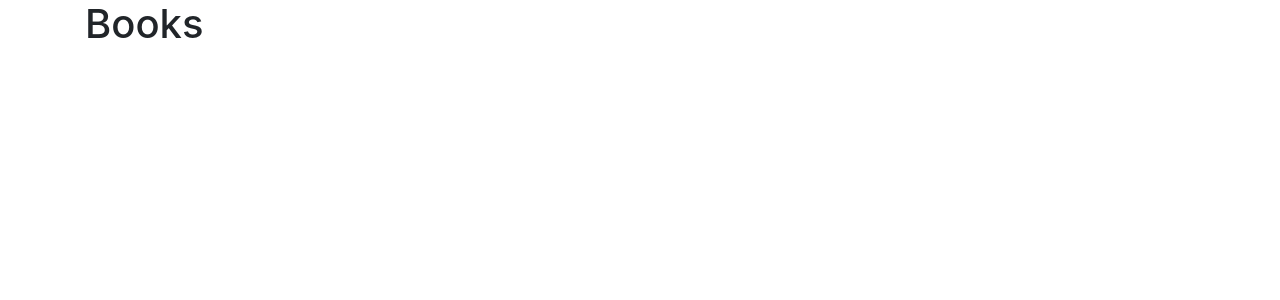
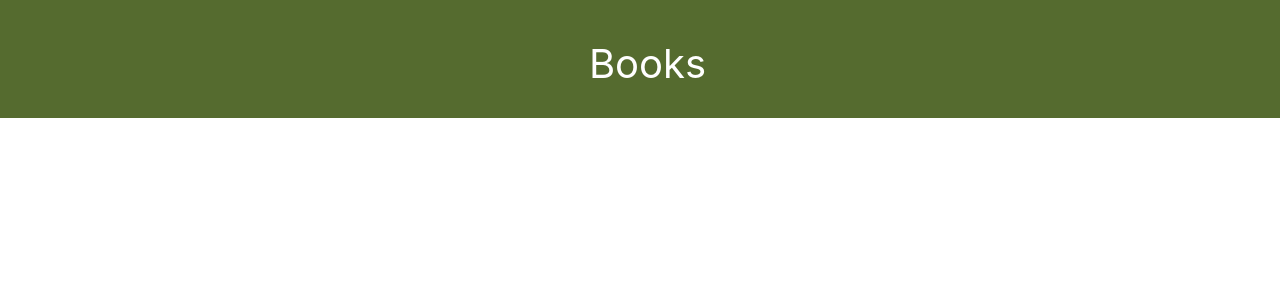
Before and after one commit to katers0259/google-books-search, a React (Create React App) app: page / in a window 1280 px wide. Shown: the top 300 px of the page. Built offline with nearby package versions, Linux system fonts and the light colour scheme.

Commit message:
linking in css for header

```diff
--- a/src/components/Header.css
+++ b/src/components/Header.css
@@ -0,0 +1,18 @@
+* {
+    box-sizing: border-box;
+    margin: 0;
+
+}
+
+header {
+    padding: 40px 0 30px 0;
+    background: darkolivegreen;
+    color: #fff;
+    text-align: center;
+}
+
+header h1 {
+    display:inline;
+    margin-left: 15px;
+    font-weight: 400;
+}
--- a/src/components/Header.js
+++ b/src/components/Header.js
@@ -1,21 +1,14 @@
 import React from 'react'
-import Container from 'react-bootstrap/Container';
-import Row from 'react-bootstrap/Row';
-import Col from 'react-bootstrap/Col';
-
+import './Header.css'
 
 
 function Header() {
     return (
         <div>
-            <Container>
-                <Row>
-                    <Col > <header>
+             <header>
                         <h1> Books</h1>
                     </header>
-                    </Col>
-                </Row>
-            </Container>
+
         </div>
     )
 }
```
